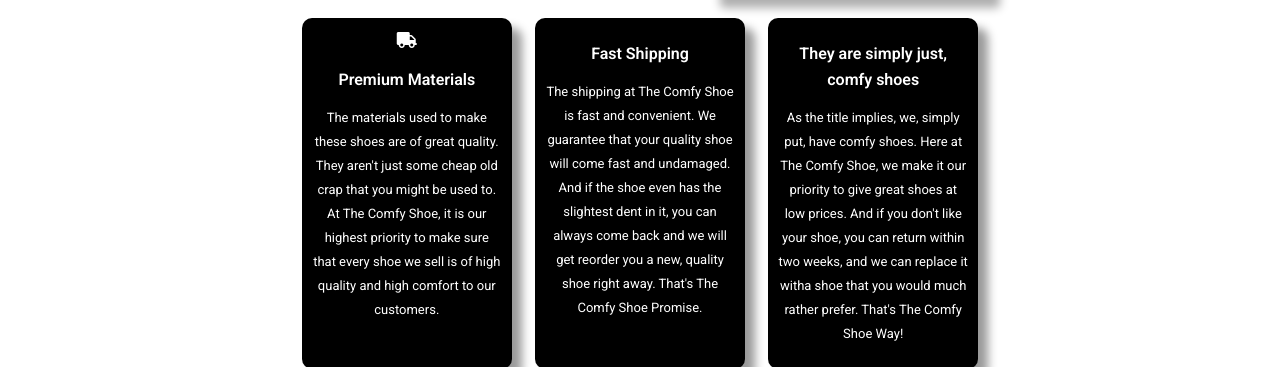
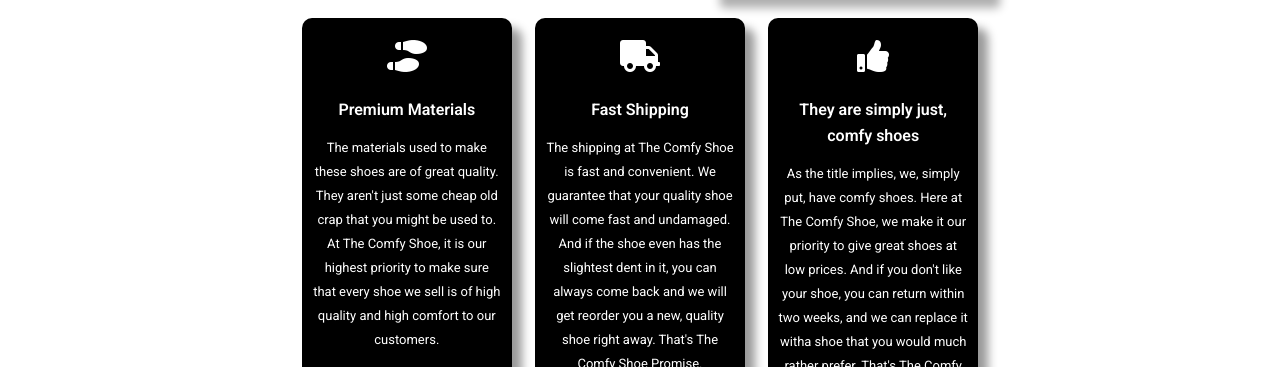
Before and after one commit to LJohnson124/BuildProductLandingPage-freeCodeCamp, a plain HTML site: page index.html in a window 1280 px wide. Shown: the part 272-639 px from the top of the page. Drawn offline with Linux system fonts and the light colour scheme.

Commit message:
Quick Update

```diff
--- a/index.html
+++ b/index.html
@@ -45,13 +45,14 @@
         <section id="features">
             <div class="container">
                 <div class="feature">
-                    <i class="fas fa-truck"></i>
+                    <i class="fas fa-shoe-prints"></i>
                     <h2>Premium Materials</h2>
                     <p>The materials used to make these shoes are of great quality. They aren't just some cheap old crap
                         that you might be used to. At The Comfy Shoe, it is our highest priority to make sure that every
                         shoe we sell is of high quality and high comfort to our customers.</p>
                 </div>
                 <div class="feature">
+                    <i class="fas fa-truck"></i>
                     <h2>Fast Shipping</h2>
                     <p>The shipping at The Comfy Shoe is fast and convenient. We guarantee that your quality shoe will
                         come fast and undamaged. And if the shoe even has the slightest dent in it, you can always come
@@ -59,6 +60,7 @@
                     </p>
                 </div>
                 <div class="feature">
+                    <i class="fas fa-thumbs-up"></i>
                     <h2>They are simply just, comfy shoes</h2>
                     <p>As the title implies, we, simply put, have comfy shoes. Here at The Comfy Shoe, we
                         make it our priority to give great shoes at low prices. And if you don't like your shoe, you can
--- a/style.css
+++ b/style.css
@@ -121,3 +121,9 @@
 button {
     max-width: 600px;
 }
+
+.fa, .fas {
+    color: white;
+    transform: scale(2);
+    padding: 20px;
+}
```
